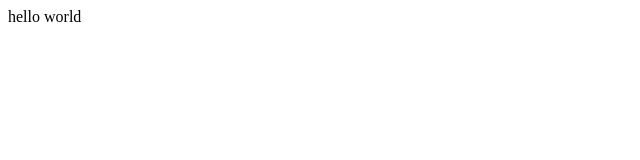
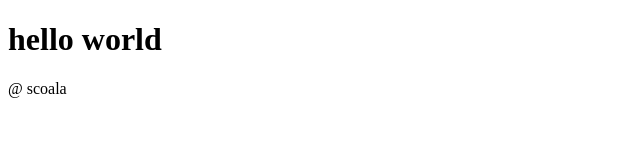
Before and after one commit to ralucaserban10/scoalainformala, a plain HTML site: page index.html in a window 1280 px wide. Shown: the whole page, without its empty margins (0-640 px from the left). Drawn offline with Linux system fonts and the light colour scheme.

Commit message:
added html tags

```diff
--- a/index.html
+++ b/index.html
@@ -4,6 +4,7 @@
 <head>
     </head>
 <body>
-    hello world
+    <h1>hello world</h1>
+    <p>@ scoala</p>
 </body>
 </html>
```
